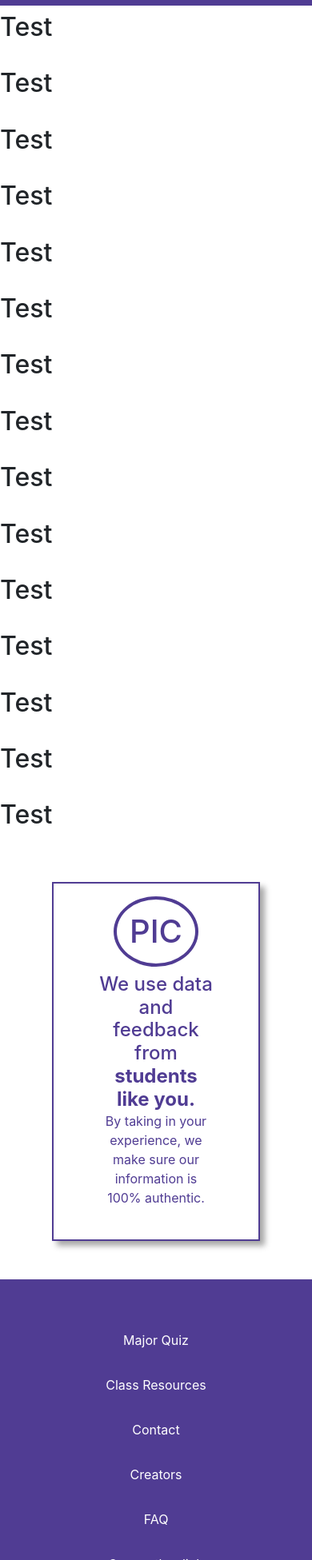
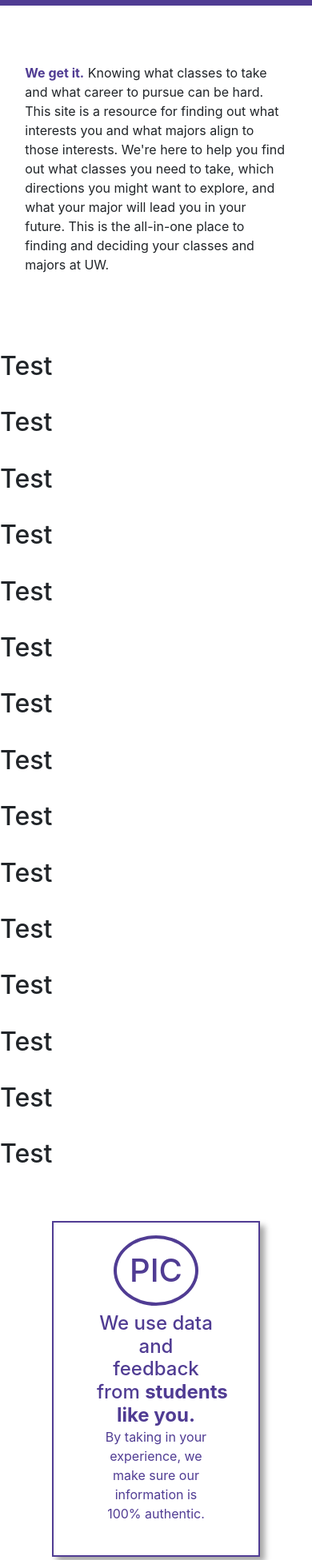
Before and after one commit to nathnet/MyMajor, a React (Create React App) app: page / in a window 390 px wide. Shown: the part 49-2000 px from the top of the page at 80% size. Built offline with nearby package versions, Linux system fonts and the light colour scheme.

Commit message:
Finished DescriptionBox

```diff
--- a/src/App.js
+++ b/src/App.js
@@ -3,6 +3,7 @@ import './App.css';
 import TopNavbar from './components/shared/TopNavbar';
 import Footer from './components/shared/Footer';
 import Feedback from './components/shared/Feedback';
+import DescriptionBox from './components/homepage/DescriptionBox';
 
 class App extends Component {
 
@@ -11,6 +12,14 @@ class App extends Component {
     return (
       <div className="position-relative min-vh-100">
         <TopNavbar />
+        <DescriptionBox
+          heading="We get it."
+          content="Knowing what classes to take and what career to pursue can be hard.
+            This site is a resource for finding out what interests you and what majors
+            align to those interests. We're here to help you find out what classes you
+            need to take, which directions you might want to explore, and what your
+            major will lead you in your future. This is the all-in-one place to
+            finding and deciding your classes and majors at UW." />
         <div className="py-2">
           <h2>Test</h2>
           <br />
--- a/src/components/homepage/DescriptionBox.js
+++ b/src/components/homepage/DescriptionBox.js
@@ -5,15 +5,20 @@ class DescriptionBox extends Component {
     constructor(props) {
         super(props);
         this.state = {
-
+            heading: this.props.heading,
+            content: this.props.content
         };
     }
 
     render() {
 
         return (
-            <div>
-
+            <div className="col-11 col-sm-6 container my-5 py-4">
+                <p>
+                    <span className="font-weight-bold text-theme">{this.state.heading}</span>
+                    &nbsp;
+                    {this.state.content}
+                </p>
             </div>
         );
     }
--- a/src/components/shared/Feedback.js
+++ b/src/components/shared/Feedback.js
@@ -25,8 +25,8 @@ class Feedback extends Component {
                     </div>
                     <div className="d-inline-block px-4 pb-2 col col-xl-9 text-center text-xl-left align-middle">
                         <p className="h4 my-auto">
-                            We use data and feedback from
-                            <span className="font-weight-bold"> students like you.</span>
+                            We use data and feedback from&nbsp;
+                            <span className="font-weight-bold">students like you.</span>
                         </p>
                         <p>
                             By taking in your experience,
--- a/src/components/shared/Footer.js
+++ b/src/components/shared/Footer.js
@@ -19,30 +19,30 @@ class Footer extends Component {
                     <div className="text-white pb-3 mx-auto text-center text-sm-left">
                         <Navbar dark className="d-inline-block py-0 px-lg-5 col col-sm-4 col-xl-3">
                             <Nav navbar className="d-block">
-                                <NavItem className="py-2">
+                                <NavItem className="py-sm-2">
                                     <NavLink>Major Quiz</NavLink>
                                 </NavItem>
-                                <NavItem className="py-2">
+                                <NavItem className="py-sm-2">
                                     <NavLink>Class Resources</NavLink>
                                 </NavItem>
                             </Nav>
                         </Navbar>
                         <Navbar dark className="d-inline-block py-0 px-lg-5 col col-sm-4 col-xl-3">
                             <Nav navbar className="d-block">
-                                <NavItem className="py-2">
+                                <NavItem className="py-sm-2">
                                     <NavLink>Contact</NavLink>
                                 </NavItem>
-                                <NavItem className="py-2">
+                                <NavItem className="py-sm-2">
                                     <NavLink>Creators</NavLink>
                                 </NavItem>
                             </Nav>
                         </Navbar>
                         <Navbar dark className="d-inline-block py-0 px-lg-5 col col-sm-4 col-xl-3">
                             <Nav navbar className="d-block">
-                                <NavItem className="py-2">
+                                <NavItem className="py-sm-2">
                                     <NavLink>FAQ</NavLink>
                                 </NavItem>
-                                <NavItem className="py-2">
+                                <NavItem className="py-sm-2">
                                     <NavLink>Some other link</NavLink>
                                 </NavItem>
                             </Nav>
```
